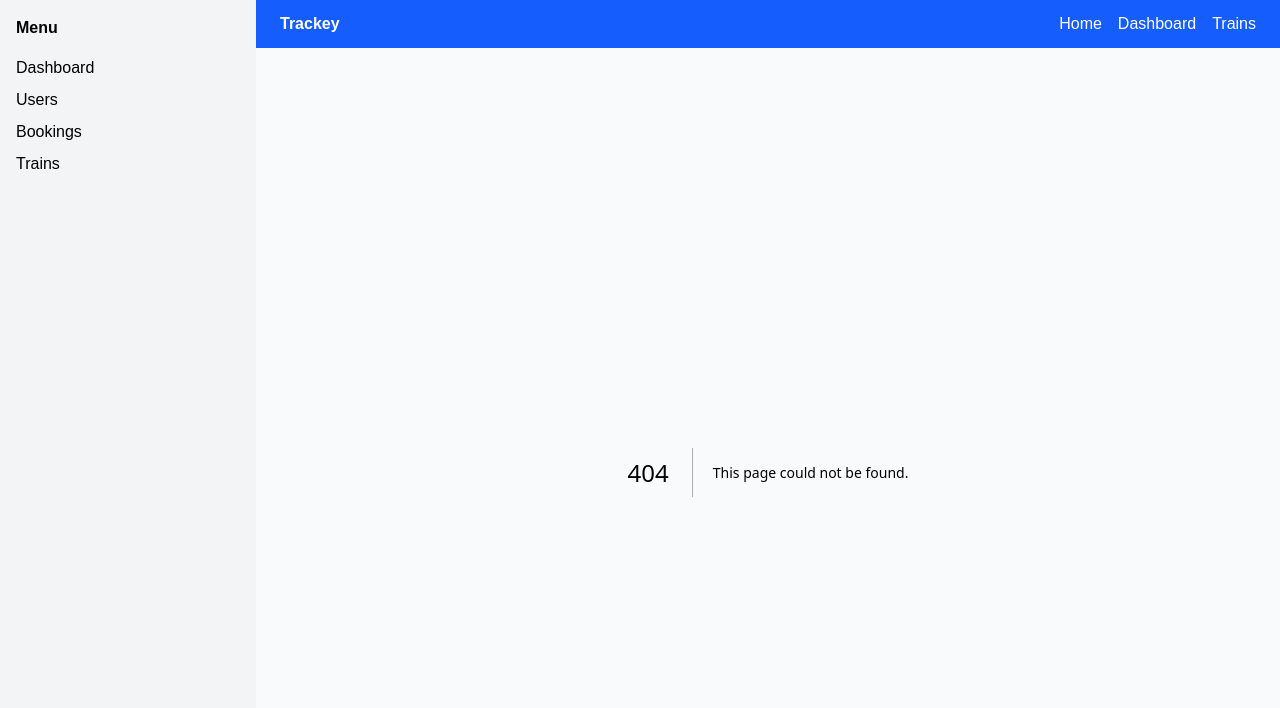
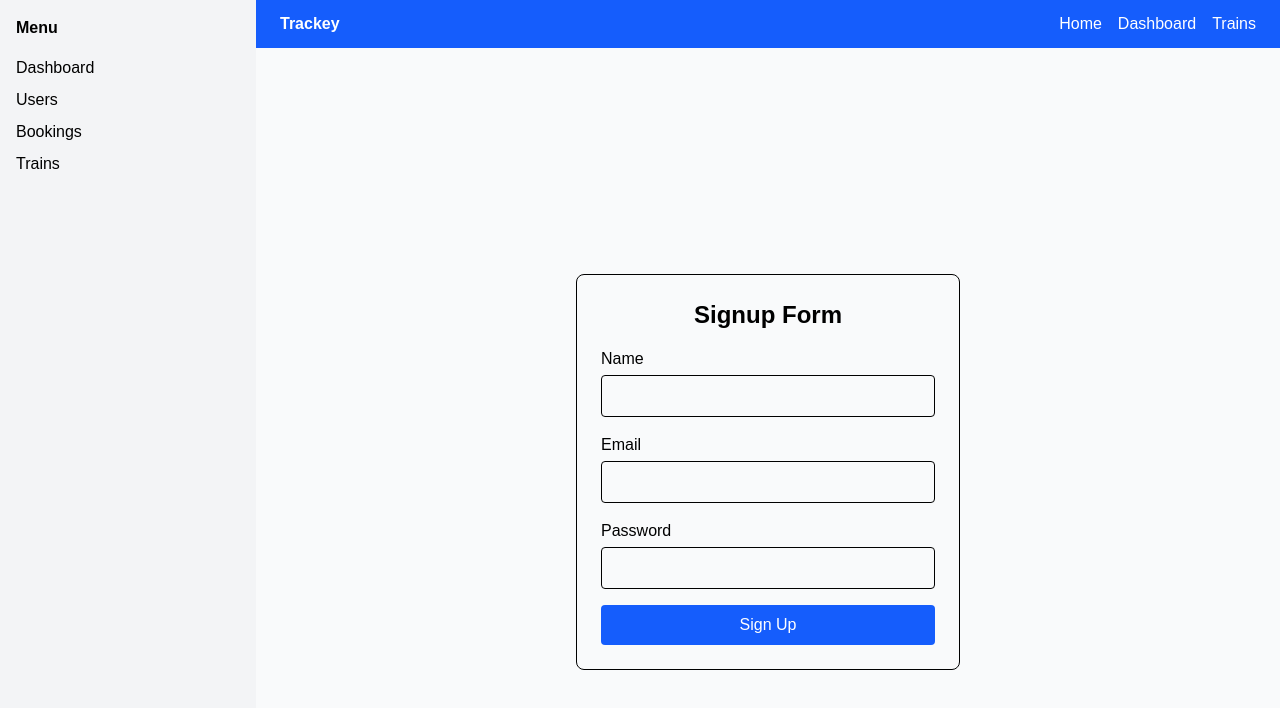
Before and after one commit to kalviumcommunity/trackey, a Next.js app: page /signup in a window 1280 px wide. Before the commit this address had no page. Shown: the top 708 px of the page. Built offline with nearby package versions, Linux system fonts and the light colour scheme.

Commit message:
Inital Commit

```diff
--- /dev/null
+++ b/app/components/FormInput.tsx
@@ -0,0 +1,32 @@
+import { UseFormRegister, FieldValues, Path } from "react-hook-form";
+
+interface FormInputProps<T extends FieldValues> {
+  label: string;
+  name: Path<T>;
+  register: UseFormRegister<T>;
+  type?: string;
+  error?: string;
+}
+
+export default function FormInput<T extends FieldValues>({
+  label,
+  name,
+  register,
+  type = "text",
+  error,
+}: FormInputProps<T>) {
+  return (
+    <div className="mb-4">
+      <label className="block mb-1 font-medium">{label}</label>
+
+      <input
+        type={type}
+        {...register(name)}
+        aria-invalid={!!error}
+        className="w-full border p-2 rounded"
+      />
+
+      {error && <p className="text-red-500 text-sm mt-1">{error}</p>}
+    </div>
+  );
+}
--- /dev/null
+++ b/app/lib/signupSchema.ts
@@ -0,0 +1,9 @@
+import { z } from "zod";
+
+export const signupSchema = z.object({
+  name: z.string().min(3, "Name must be at least 3 characters"),
+  email: z.string().email("Enter a valid email"),
+  password: z.string().min(6, "Password must be at least 6 characters"),
+});
+
+export type SignupFormData = z.infer<typeof signupSchema>;
--- /dev/null
+++ b/app/signup/page.tsx
@@ -0,0 +1,62 @@
+"use client";
+
+import { useForm } from "react-hook-form";
+import { zodResolver } from "@hookform/resolvers/zod";
+import { signupSchema, SignupFormData } from "@/lib/signupSchema";
+import FormInput from "@/components/FormInput";
+
+export default function SignupPage() {
+  const {
+    register,
+    handleSubmit,
+    formState: { errors, isSubmitting },
+  } = useForm<SignupFormData>({
+    resolver: zodResolver(signupSchema),
+  });
+
+  const onSubmit = (data: SignupFormData) => {
+    console.log("Signup Data:", data);
+    alert(`Welcome ${data.name}!`);
+  };
+
+  return (
+    <main className="min-h-screen flex items-center justify-center">
+      <form
+        onSubmit={handleSubmit(onSubmit)}
+        className="w-96 p-6 border rounded-lg bg-gray-50"
+      >
+        <h1 className="text-2xl font-bold mb-4 text-center">Signup Form</h1>
+
+        <FormInput
+          label="Name"
+          name="name"
+          register={register}
+          error={errors.name?.message}
+        />
+
+        <FormInput
+          label="Email"
+          name="email"
+          type="email"
+          register={register}
+          error={errors.email?.message}
+        />
+
+        <FormInput
+          label="Password"
+          name="password"
+          type="password"
+          register={register}
+          error={errors.password?.message}
+        />
+
+        <button
+          disabled={isSubmitting}
+          className="w-full bg-blue-600 text-white py-2 rounded hover:bg-blue-700"
+        >
+          {isSubmitting ? "Submitting..." : "Sign Up"}
+        </button>
+      </form>
+    </main>
+  );
+}
--- a/package.json
+++ b/package.json
@@ -19,13 +19,16 @@
     "seed": "node prisma/seed.js"
   },
   "dependencies": {
+    "@hookform/resolvers": "^5.2.2",
     "@prisma/client": "^6.19.2",
     "bcrypt": "^6.0.0",
     "ioredis": "^5.9.2",
     "jsonwebtoken": "^9.0.3",
     "next": "16.1.1",
     "react": "19.2.3",
-    "react-dom": "19.2.3"
+    "react-dom": "19.2.3",
+    "react-hook-form": "^7.71.1",
+    "zod": "^4.3.6"
   },
   "devDependencies": {
     "@tailwindcss/postcss": "^4",
```
Also changed, not shown: 2 other files (tests, documents, lock files or other folders).
